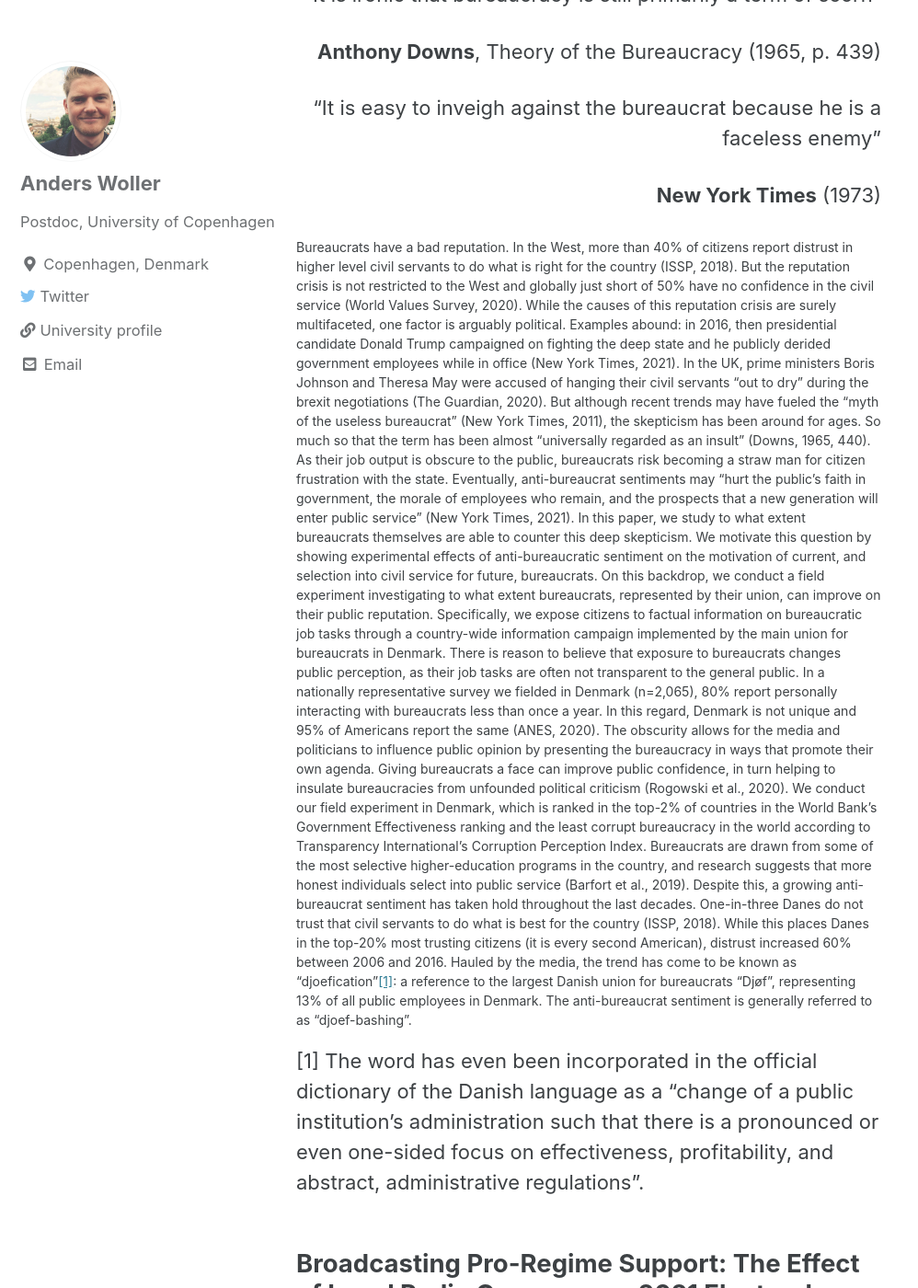
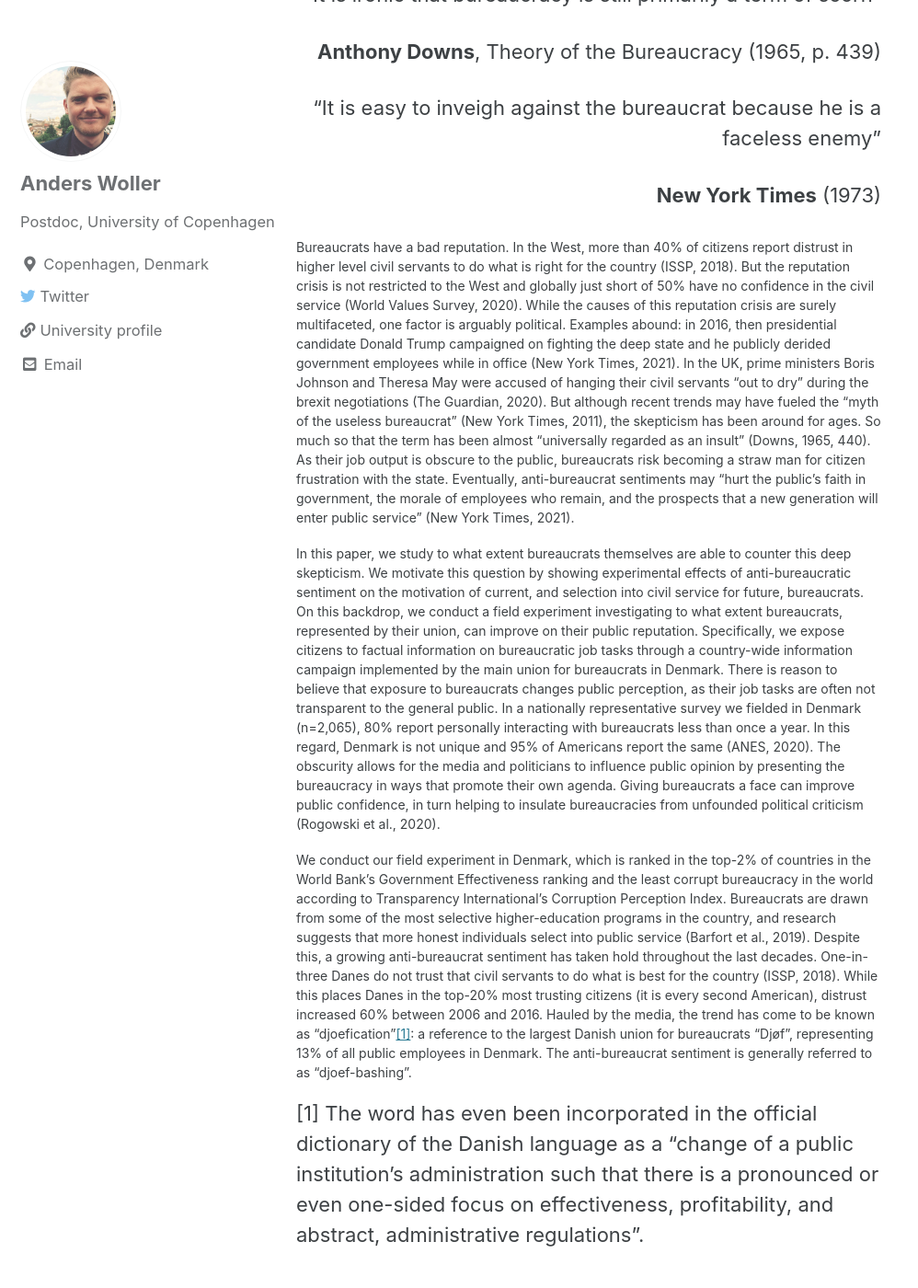
Before and after one commit to AndersWoller/AndersWoller.github.io, a Jekyll site: the page built from _pages/research.md, in a window 1280 px wide and 1400 px high, scrolled down 613 px. Shown: the whole window at 92% size, without its empty margins (0-998 px from the left). Built offline with Jekyll 4.4.1, drawn with Linux system fonts in a browser that asks for light colours; cached includes are drawn as plain includes.

Commit message:
Update research.md

```diff
--- a/_pages/research.md
+++ b/_pages/research.md
@@ -16,11 +16,11 @@ permalink: /Research/
 
 <p align="left">
 
-<p style="font-size:14px"> Bureaucrats have a bad reputation. In the West, more than 40% of citizens report distrust in higher level civil servants to do what is right for the country (ISSP, 2018). But the reputation crisis is not restricted to the West and globally just short of 50% have no confidence in the civil service (World Values Survey, 2020). While the causes of this reputation crisis are surely multifaceted, one factor is arguably political. Examples abound: in 2016, then presidential candidate Donald Trump campaigned on fighting the deep state and he publicly derided government employees while in office (New York Times, 2021). In the UK, prime ministers Boris Johnson and Theresa May were accused of hanging their civil servants “out to dry” during the brexit negotiations (The Guardian, 2020). But although recent trends may have fueled the “myth of the useless bureaucrat” (New York Times, 2011), the skepticism has been around for ages. So much so that the term has been almost “universally regarded as an insult” (Downs, 1965, 440). As their job output is obscure to the public, bureaucrats risk becoming a straw man for citizen frustration with the state. Eventually, anti-bureaucrat sentiments may “hurt the public’s faith in government, the morale of employees who remain, and the prospects that a new generation will enter public service” (New York Times, 2021).
+<p style="font-size:14px"> Bureaucrats have a bad reputation. In the West, more than 40% of citizens report distrust in higher level civil servants to do what is right for the country (ISSP, 2018). But the reputation crisis is not restricted to the West and globally just short of 50% have no confidence in the civil service (World Values Survey, 2020). While the causes of this reputation crisis are surely multifaceted, one factor is arguably political. Examples abound: in 2016, then presidential candidate Donald Trump campaigned on fighting the deep state and he publicly derided government employees while in office (New York Times, 2021). In the UK, prime ministers Boris Johnson and Theresa May were accused of hanging their civil servants “out to dry” during the brexit negotiations (The Guardian, 2020). But although recent trends may have fueled the “myth of the useless bureaucrat” (New York Times, 2011), the skepticism has been around for ages. So much so that the term has been almost “universally regarded as an insult” (Downs, 1965, 440). As their job output is obscure to the public, bureaucrats risk becoming a straw man for citizen frustration with the state. Eventually, anti-bureaucrat sentiments may “hurt the public’s faith in government, the morale of employees who remain, and the prospects that a new generation will enter public service” (New York Times, 2021).</p>
 
-In this paper, we study to what extent bureaucrats themselves are able to counter this deep skepticism. We motivate this question by showing experimental effects of anti-bureaucratic sentiment on the motivation of current, and selection into civil service for future, bureaucrats. On this backdrop, we conduct a field experiment investigating to what extent bureaucrats, represented by their union, can improve on their public reputation. Specifically, we expose citizens to factual information on bureaucratic job tasks through a country-wide information campaign implemented by the main union for bureaucrats in Denmark. There is reason to believe that exposure to bureaucrats changes public perception, as their job tasks are often not transparent to the general public. In a nationally representative survey we fielded in Denmark (n=2,065), 80% report personally interacting with bureaucrats less than once a year. In this regard, Denmark is not unique and 95% of Americans report the same (ANES, 2020). The obscurity allows for the media and politicians to influence public opinion by presenting the bureaucracy in ways that promote their own agenda. Giving bureaucrats a face can improve public confidence, in turn helping to insulate bureaucracies from unfounded political criticism (Rogowski et al., 2020).
+<p style="font-size:14px">In this paper, we study to what extent bureaucrats themselves are able to counter this deep skepticism. We motivate this question by showing experimental effects of anti-bureaucratic sentiment on the motivation of current, and selection into civil service for future, bureaucrats. On this backdrop, we conduct a field experiment investigating to what extent bureaucrats, represented by their union, can improve on their public reputation. Specifically, we expose citizens to factual information on bureaucratic job tasks through a country-wide information campaign implemented by the main union for bureaucrats in Denmark. There is reason to believe that exposure to bureaucrats changes public perception, as their job tasks are often not transparent to the general public. In a nationally representative survey we fielded in Denmark (n=2,065), 80% report personally interacting with bureaucrats less than once a year. In this regard, Denmark is not unique and 95% of Americans report the same (ANES, 2020). The obscurity allows for the media and politicians to influence public opinion by presenting the bureaucracy in ways that promote their own agenda. Giving bureaucrats a face can improve public confidence, in turn helping to insulate bureaucracies from unfounded political criticism (Rogowski et al., 2020).</p>
 
-We conduct our field experiment in Denmark, which is ranked in the top-2% of countries in the World Bank’s Government Effectiveness ranking and the least corrupt bureaucracy in the world according to Transparency International’s Corruption Perception Index. Bureaucrats are drawn from some of the most selective higher-education programs in the country, and research suggests that more honest individuals select into public service (Barfort et al., 2019). Despite this, a growing anti-bureaucrat sentiment has taken hold throughout the last decades. One-in-three Danes do not trust that civil servants to do what is best for the country (ISSP, 2018). While this places Danes in the top-20% most trusting citizens (it is every second American), distrust increased 60% between 2006 and 2016. Hauled by the media, the trend has come to be known as “djoefication”<a href="#section1">[1]</a>: a reference to the largest Danish union for bureaucrats “Djøf”, representing 13% of all public employees in Denmark. The anti-bureaucrat sentiment is generally referred to as “djoef-bashing”. </p>
+<p style="font-size:14px">We conduct our field experiment in Denmark, which is ranked in the top-2% of countries in the World Bank’s Government Effectiveness ranking and the least corrupt bureaucracy in the world according to Transparency International’s Corruption Perception Index. Bureaucrats are drawn from some of the most selective higher-education programs in the country, and research suggests that more honest individuals select into public service (Barfort et al., 2019). Despite this, a growing anti-bureaucrat sentiment has taken hold throughout the last decades. One-in-three Danes do not trust that civil servants to do what is best for the country (ISSP, 2018). While this places Danes in the top-20% most trusting citizens (it is every second American), distrust increased 60% between 2006 and 2016. Hauled by the media, the trend has come to be known as “djoefication”<a href="#section1">[1]</a>: a reference to the largest Danish union for bureaucrats “Djøf”, representing 13% of all public employees in Denmark. The anti-bureaucrat sentiment is generally referred to as “djoef-bashing”. </p>
 
 
 <p>[1] The word has even been incorporated in the official dictionary of the Danish language as a “change of a public institution’s administration such that there is a pronounced or even one-sided focus on effectiveness, profitability, and abstract, administrative regulations”.</p>
```
